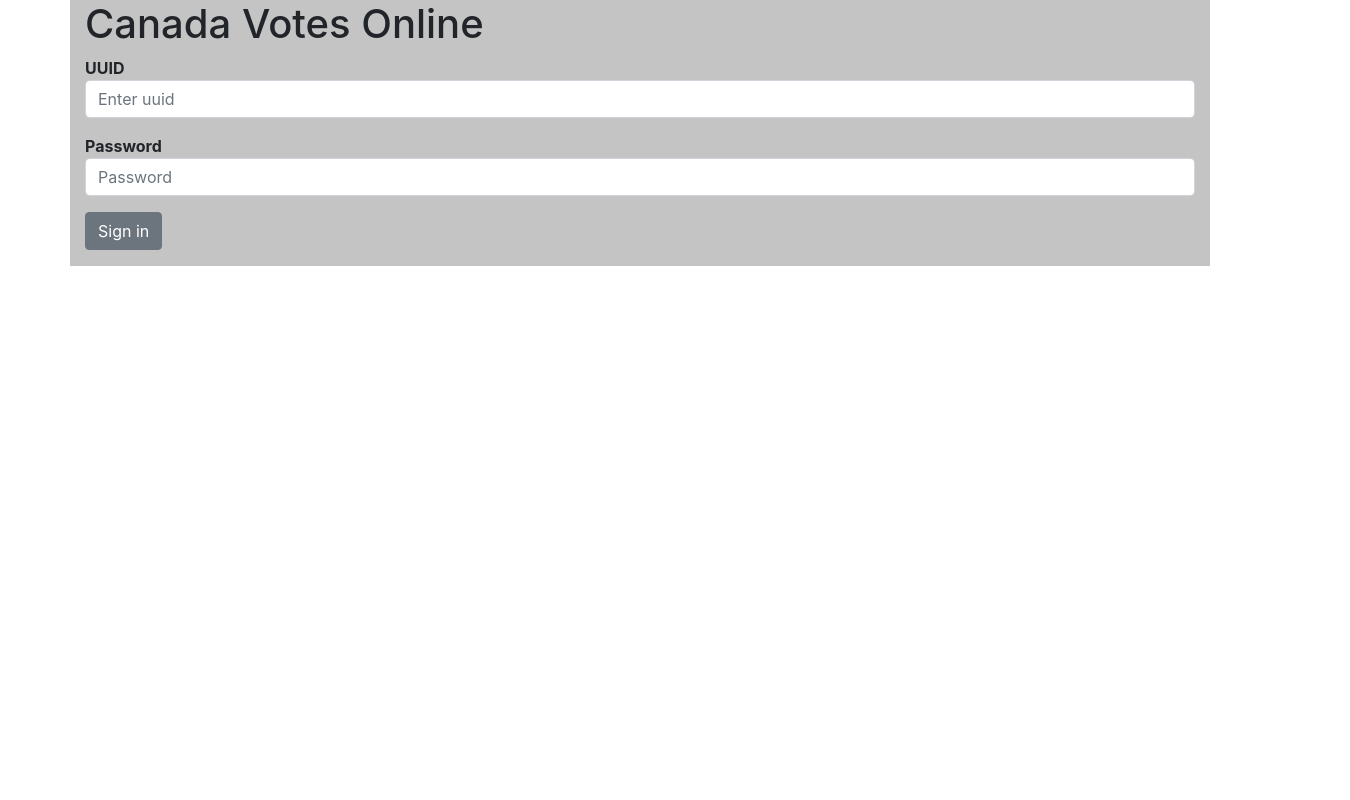
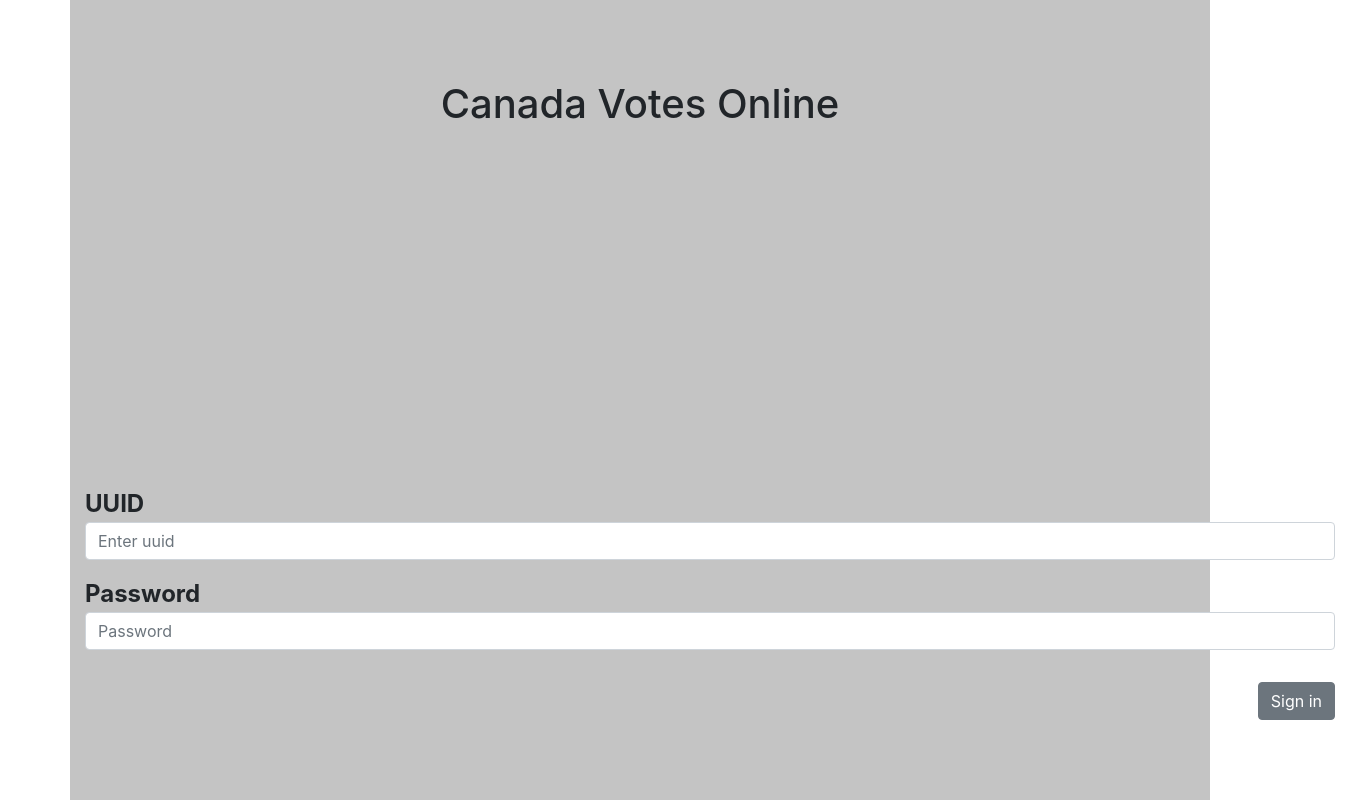
Before and after one commit to ruthtech/voting-app, a React (Create React App) app in the folder client/: page / in a window 1280 px wide. Shown: the whole page, 1350 px wide, since content can reach past the window. Built offline with nearby package versions, Linux system fonts and the light colour scheme; the HTML template or start-up script is replaced by a standard one.

Commit message:
Fix page not extending 100% width, 100% height

```diff
--- a/client/src/App.css
+++ b/client/src/App.css
@@ -1,3 +1,4 @@
 html, body {
-    height: 100%
-  }
+    height: 100%;
+    width: 100%;
+}
--- a/client/src/App.js
+++ b/client/src/App.js
@@ -15,20 +15,30 @@ import VoteSubmitted from "./components/VoteSubmitted";
 // import Seed from "./components/seed.js";
 
 function App() {
+  // const UserContext = React.createContext();
+
+  const handleLogin = () => {
+
+  };
+
+  const handleLogout = () => {
+
+  };
+
   return (
-    <div>
+    <div class="full-screen">
         {/* <Seed /> */}
         <Router>
-        <div>
+          <div class="full-screen">
             <Route exact path={"/"} component={Login} />
             <Route exact path="/landing" component={Landing} />
             <Route exact path="/editdistrict" component={EditDistrict} />
-          <Route exact path="/editdistrictc" component={EditDistrictConfirm} />
+            <Route exact path="/editdistrictconf" component={EditDistrictConfirm} />
             <Route exact path="/viewcandidates" component={ViewCandidates} />
-          <Route path="/candidate" component={Candidate} />
-          <Route exact path="/vote" component={Vote} />
-          <Route exact path="/voteconfirm" component={VoteConfirm} />
-          <Route exact path="/votesubmited" component={VoteSubmitted} />
+            <Route path="/candidate" render={(props) => <Candidate {...props} />}/>
+            <Route path="/vote" render={(props) => <Vote {...props} />} />
+            <Route path="/voteconfirm" render={(props) => <VoteConfirm {...props} />} />
+            <Route path="/votesubmitted" render={(props) => <VoteSubmitted {...props} />}  />
           </div>
         </Router>
       </div>
--- a/client/src/components/Login.js
+++ b/client/src/components/Login.js
@@ -3,31 +3,33 @@ import Button from 'react-bootstrap/Button';
 import Form from 'react-bootstrap/Form';
 import "./style.css";
 
-function Login() {
+function Login(props) {
 
     return (
-        <div className="container" style={{ backgroundColor: "#C4C4C4" }}>
+        <div className="container bg-grey full-screen">
             <div className="row">
-                <div className="col">
+                <div className="col heading">
                     <h1>Canada Votes Online</h1>
                 </div>
             </div>
-            <div className="row">
-                <div className="col pb-3">
+            <div className="row bottom">
+                <div className="col">
                   <Form>
                     <Form.Group controlId="formBasicUUID">
-                      <Form.Label className="font-weight-bold mb-0">UUID</Form.Label>
+                      <Form.Label className="entry-field-label">UUID</Form.Label>
                       <Form.Control type="text" placeholder="Enter uuid" />
                     </Form.Group>
 
                     <Form.Group controlId="formBasicPassword">
-                      <Form.Label className="font-weight-bold mb-0">Password</Form.Label>
+                      <Form.Label className="entry-field-label">Password</Form.Label>
                       <Form.Control type="password" placeholder="Password" />
                     </Form.Group>
 
-                    <Button variant="secondary" type="submit" className="justify-content-end">
-                      Sign in
-                    </Button>
+                    <div className="right-align-div">
+                      <Button variant="secondary" type="submit" >
+                        Sign in
+                      </Button>
+                    </div>
                   </Form>
                 </div>
             </div>
--- a/client/src/components/style.css
+++ b/client/src/components/style.css
@@ -1,3 +1,30 @@
-html, body {
-  height: 100%
+.bg-grey {
+  background-color: #C4C4C4;
 }
+
+.full-screen {
+  height: 100%;
+}
+
+.heading {
+  text-align: center!important;
+  padding: 5rem 1rem;
+}
+
+.entry-field-label {
+  margin-bottom: 0;
+  font-weight: bold;
+  font-size: 1.5rem;
+}
+
+.bottom {
+  position: absolute;
+  bottom: 5rem;
+  width: 100%;
+}
+
+.right-align-div {
+  display: flex;
+  justify-content: flex-end;
+  padding-top: 1rem;
+}
--- a/client/src/index.css
+++ b/client/src/index.css
@@ -12,6 +12,7 @@ code {
     monospace;
 }
 
-html, body {
-  height: 100%
+html, body, #root {
+  height: 100%;
+  width: 100%;
 }
```
Lines whose indentation alone changed are shown as unchanged.
